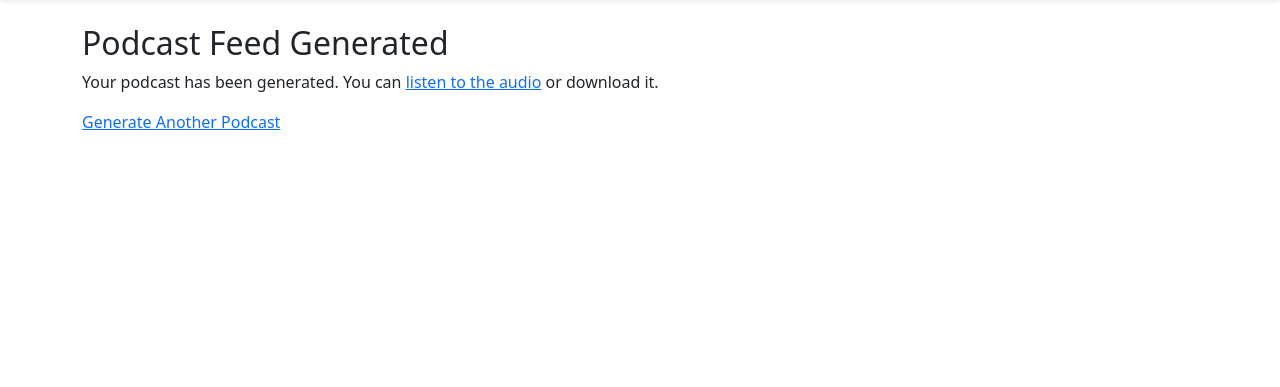
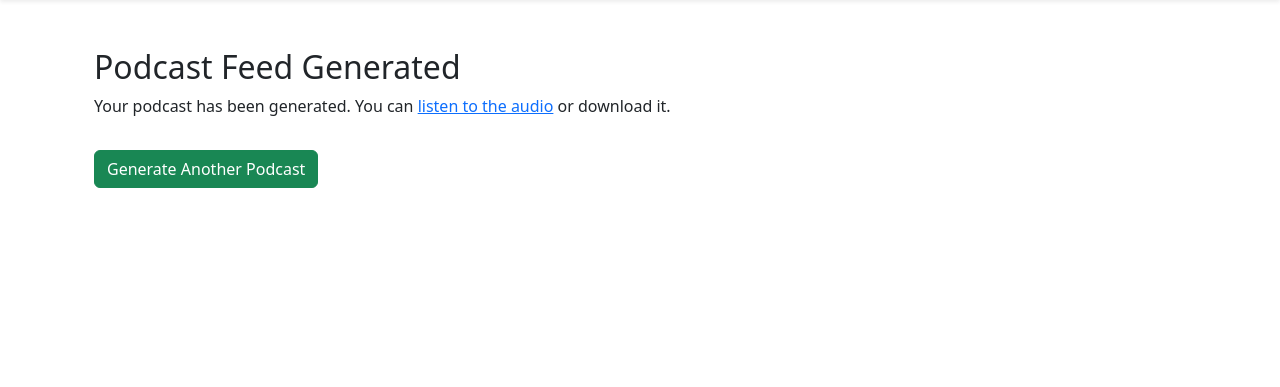
Before and after one commit to waynetboote/revaise, a Flask app: template templates/podcast_result.html in a window 1280 px wide. Shown: the part 66-453 px from the top of the page. Run offline with Flask 3, Linux system fonts and the light colour scheme; the template is opened without the code that fills it: most values are stand-ins (such as "Sample title", 1, 10 or a date in 2020); some libraries are stand-ins or nearby versions.

Commit message:
Update podcast_result.html

```diff
--- a/templates/podcast_result.html
+++ b/templates/podcast_result.html
@@ -1,13 +1,13 @@
 {% extends "base.html" %}
 {% block title %}Podcast Feed Generated{% endblock %}
 {% block content %}
-<div class="w3-container w3-padding-32">
+<div class="container py-4">
   <h2>Podcast Feed Generated</h2>
   {% if audio_file %}
     <p>Your podcast has been generated. You can <a href="{{ audio_file }}" target="_blank">listen to the audio</a> or download it.</p>
   {% else %}
-    <p class="w3-text-red">There was an error generating your podcast feed.</p>
+    <p class="text-danger">There was an error generating your podcast feed.</p>
   {% endif %}
-  <a href="{{ url_for('podcast_tool') }}" class="w3-button w3-green w3-round-large">Generate Another Podcast</a>
+  <a href="{{ url_for('podcast_tool') }}" class="btn btn-success mt-3">Generate Another Podcast</a>
 </div>
 {% endblock %}
```
